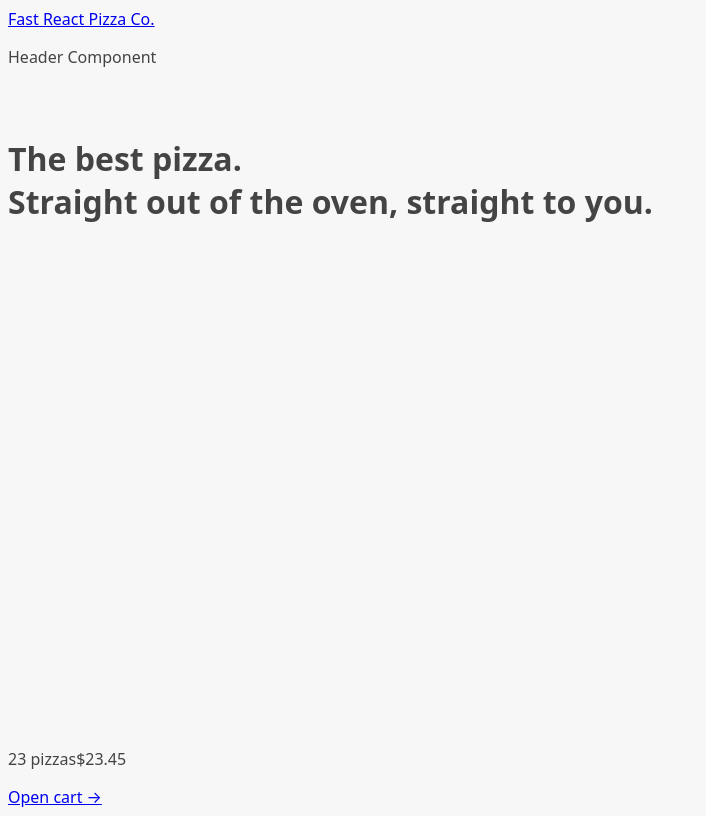
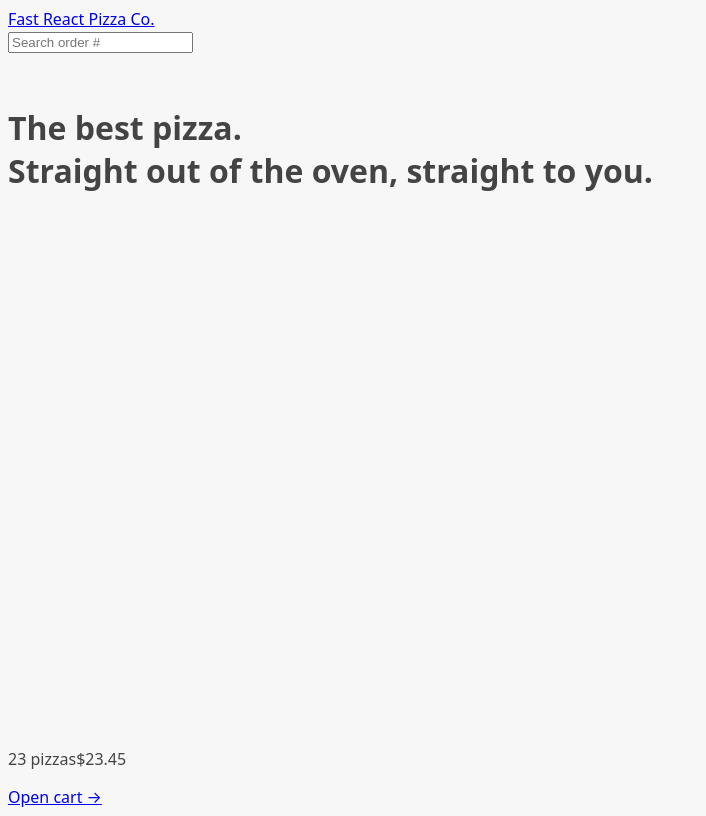
Before and after one commit to SaadMahi/72-Fast-React-Pizza-App, a React (Vite) app: page / in a window 1280 px wide. Shown: the whole page, without its empty margins (0-706 px from the left). Built offline with nearby package versions, Linux system fonts and the light colour scheme.

Commit message:
✅ feat: created search input to search order by id

```diff
--- /dev/null
+++ b/src/features/order/SearchOrder.jsx
@@ -0,0 +1,27 @@
+import { useState } from 'react';
+import { useNavigate } from 'react-router-dom';
+
+const SearchOrder = () => {
+  const [query, setQuery] = useState('');
+  const navigate = useNavigate();
+
+  // created handle submit function using form tag, so we can submit on key 'Enter'
+  const handleSubmit = (e) => {
+    e.preventDefault();
+    if (!query) return;
+    navigate(`/order/${query}`);
+    setQuery('');
+  };
+
+  return (
+    <form onSubmit={handleSubmit}>
+      <input
+        onChange={(e) => setQuery(e.target.value)}
+        placeholder='Search order #'
+        value={query}
+      />
+    </form>
+  );
+};
+
+export default SearchOrder;
--- a/src/ui/Header.jsx
+++ b/src/ui/Header.jsx
@@ -1,10 +1,11 @@
 import { Link } from 'react-router-dom';
+import SearchOrder from '../features/order/SearchOrder';
 
 const Header = () => {
   return (
     <header>
       <Link to='/'>Fast React Pizza Co.</Link>
-      <p>Header Component</p>
+      <SearchOrder />
     </header>
   );
 };
```
